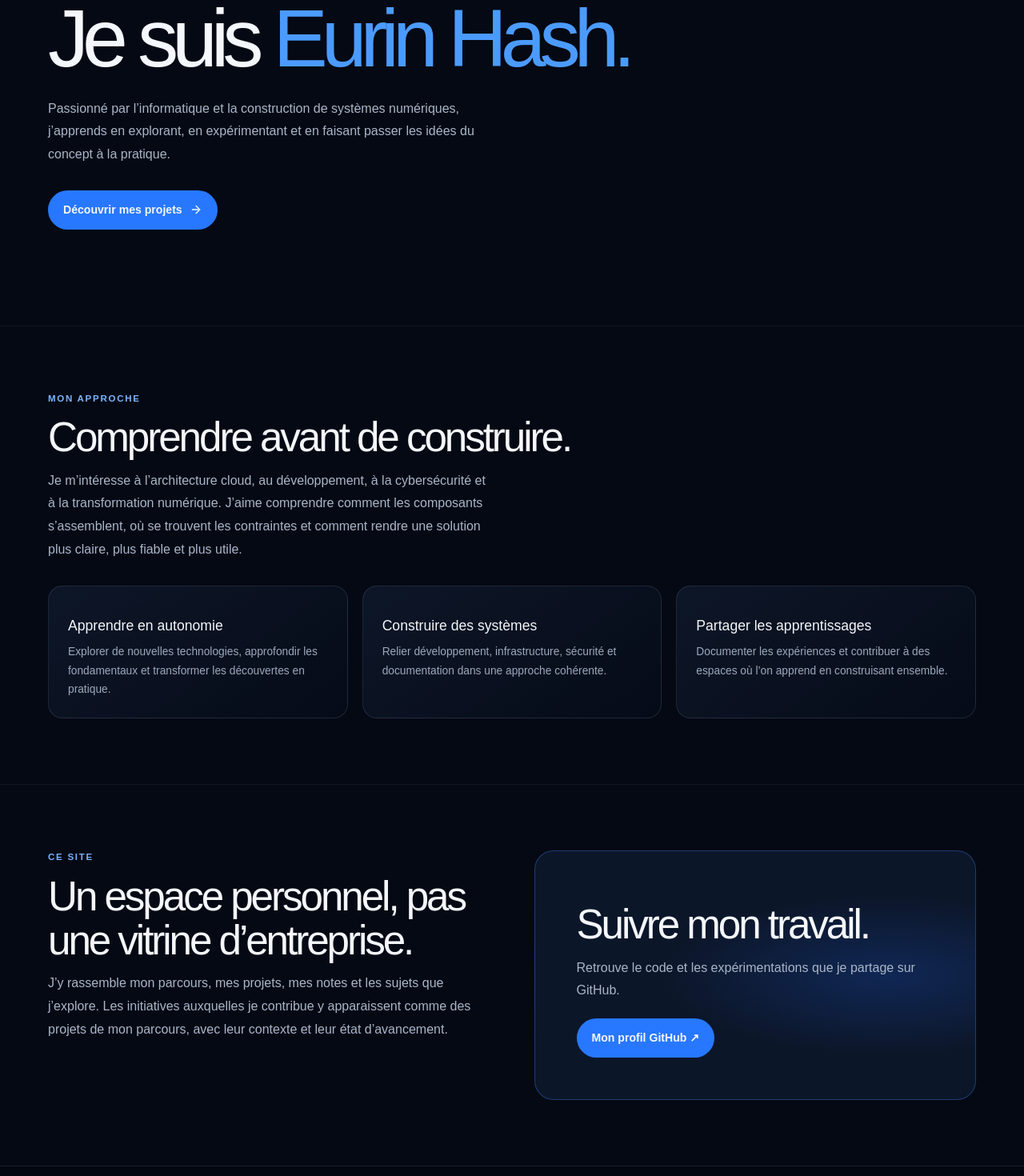
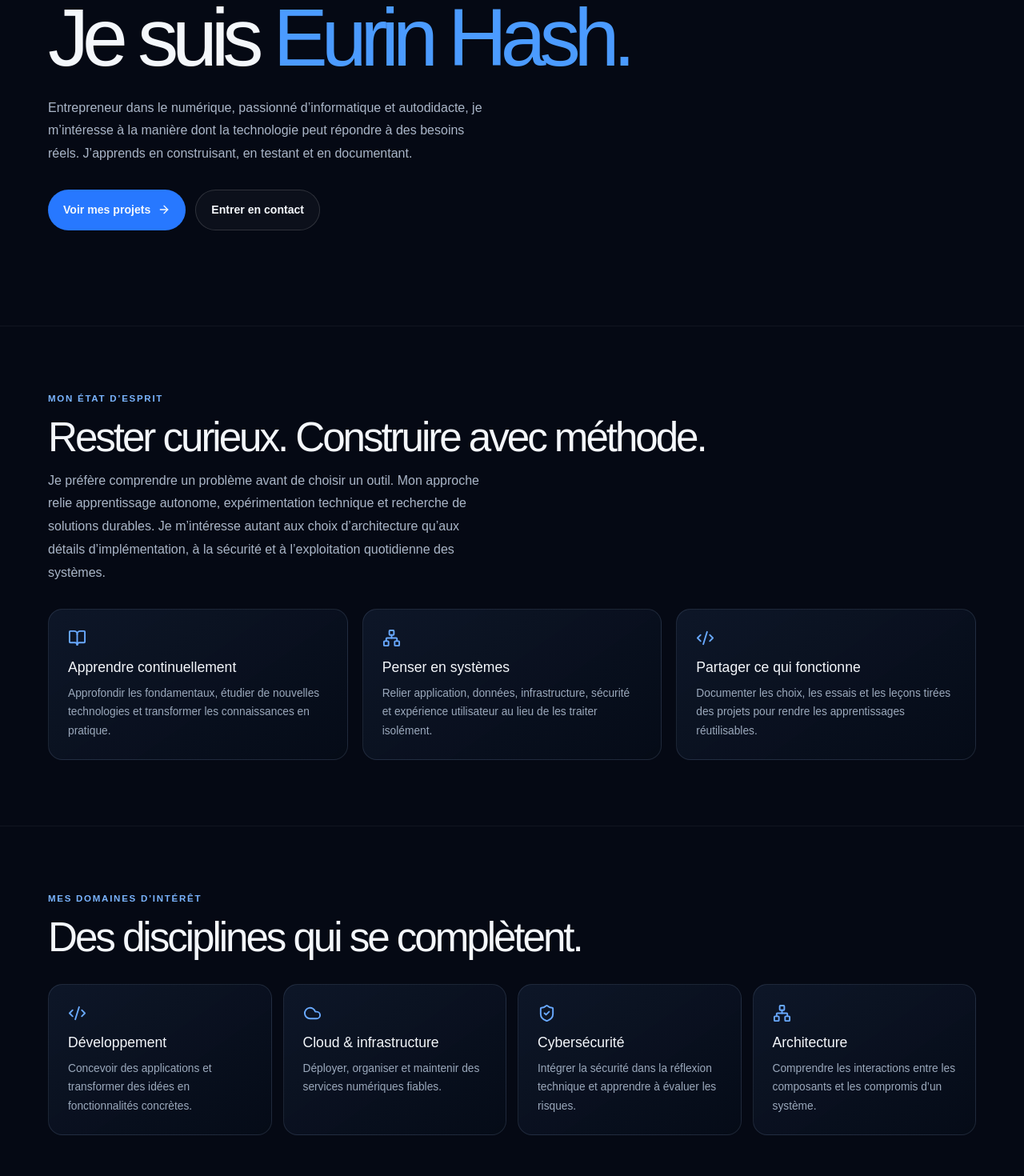
Before and after one commit to digitaleflex/eurinhash, a Next.js app: page /a-propos in a window 1280 px wide. Shown: the part 240-1710 px from the top of the page at 80% size. Built offline with nearby package versions, Linux system fonts and the light colour scheme.

Commit message:
content: make personal profile more specific

```diff
--- a/src/app/a-propos/page.tsx
+++ b/src/app/a-propos/page.tsx
@@ -1,30 +1,52 @@
 import Link from "next/link";
-import { ArrowRight } from "lucide-react";
+import { ArrowRight, BookOpen, Cloud, Code2, Network, ShieldCheck } from "lucide-react";
 import { SiteHeader } from "@/components/site-header";
 import { SiteFooter } from "@/components/site-footer";
+
+const focusAreas = [
+  { icon: Code2, title: "Développement", description: "Concevoir des applications et transformer des idées en fonctionnalités concrètes." },
+  { icon: Cloud, title: "Cloud & infrastructure", description: "Déployer, organiser et maintenir des services numériques fiables." },
+  { icon: ShieldCheck, title: "Cybersécurité", description: "Intégrer la sécurité dans la réflexion technique et apprendre à évaluer les risques." },
+  { icon: Network, title: "Architecture", description: "Comprendre les interactions entre les composants et les compromis d’un système." }
+];
 
 export default function AboutPage() {
   return <>
     <SiteHeader current="/a-propos" />
     <main>
       <section className="hero"><div className="container-shell hero-content">
-        <div className="eyebrow">À propos</div>
+        <div className="eyebrow">Profil personnel</div>
         <h1>Je suis <span className="accent">Eurin Hash.</span></h1>
-        <p>Passionné par l’informatique et la construction de systèmes numériques, j’apprends en explorant, en expérimentant et en faisant passer les idées du concept à la pratique.</p>
-        <div className="actions"><Link className="button" href="/projets">Découvrir mes projets <ArrowRight size={16} /></Link></div>
+        <p>Entrepreneur dans le numérique, passionné d’informatique et autodidacte, je m’intéresse à la manière dont la technologie peut répondre à des besoins réels. J’apprends en construisant, en testant et en documentant.</p>
+        <div className="actions">
+          <Link className="button" href="/projets">Voir mes projets <ArrowRight size={16} /></Link>
+          <Link className="button secondary" href="/contact">Entrer en contact</Link>
+        </div>
       </div></section>
       <section className="section"><div className="container-shell">
-        <div className="kicker">Mon approche</div><h2>Comprendre avant de construire.</h2>
-        <p className="intro">Je m’intéresse à l’architecture cloud, au développement, à la cybersécurité et à la transformation numérique. J’aime comprendre comment les composants s’assemblent, où se trouvent les contraintes et comment rendre une solution plus claire, plus fiable et plus utile.</p>
+        <div className="kicker">Mon état d’esprit</div><h2>Rester curieux. Construire avec méthode.</h2>
+        <p className="intro">Je préfère comprendre un problème avant de choisir un outil. Mon approche relie apprentissage autonome, expérimentation technique et recherche de solutions durables. Je m’intéresse autant aux choix d’architecture qu’aux détails d’implémentation, à la sécurité et à l’exploitation quotidienne des systèmes.</p>
         <div className="cards">
-          <article className="card"><h3>Apprendre en autonomie</h3><p>Explorer de nouvelles technologies, approfondir les fondamentaux et transformer les découvertes en pratique.</p></article>
-          <article className="card"><h3>Construire des systèmes</h3><p>Relier développement, infrastructure, sécurité et documentation dans une approche cohérente.</p></article>
-          <article className="card"><h3>Partager les apprentissages</h3><p>Documenter les expériences et contribuer à des espaces où l’on apprend en construisant ensemble.</p></article>
+          <article className="card"><BookOpen size={23} color="#69a9ff" /><h3>Apprendre continuellement</h3><p>Approfondir les fondamentaux, étudier de nouvelles technologies et transformer les connaissances en pratique.</p></article>
+          <article className="card"><Network size={23} color="#69a9ff" /><h3>Penser en systèmes</h3><p>Relier application, données, infrastructure, sécurité et expérience utilisateur au lieu de les traiter isolément.</p></article>
+          <article className="card"><Code2 size={23} color="#69a9ff" /><h3>Partager ce qui fonctionne</h3><p>Documenter les choix, les essais et les leçons tirées des projets pour rendre les apprentissages réutilisables.</p></article>
         </div>
       </div></section>
+      <section className="section"><div className="container-shell">
+        <div className="kicker">Mes domaines d’intérêt</div><h2>Des disciplines qui se complètent.</h2>
+        <div className="service-grid">{focusAreas.map(({icon: Icon, title, description}) => <article className="card" key={title}>
+          <Icon size={23} color="#69a9ff" /><h3>{title}</h3><p>{description}</p>
+        </article>)}</div>
+      </div></section>
       <section className="section"><div className="container-shell split">
-        <div><div className="kicker">Ce site</div><h2>Un espace personnel, pas une vitrine d’entreprise.</h2><p className="intro">J’y rassemble mon parcours, mes projets, mes notes et les sujets que j’explore. Les initiatives auxquelles je contribue y apparaissent comme des projets de mon parcours, avec leur contexte et leur état d’avancement.</p></div>
-        <div className="cta"><h2>Suivre mon travail.</h2><p className="intro">Retrouve le code et les expérimentations que je partage sur GitHub.</p><a className="button mt-5" href="https://github.com/digitaleflex" target="_blank" rel="noreferrer">Mon profil GitHub ↗</a></div>
+        <div><div className="kicker">Ce que tu trouveras ici</div><h2>Un espace qui suit mon parcours.</h2>
+          <p className="intro">Ce site rassemble mes projets, mes compétences en développement, mes notes et les sujets que j’explore. Les projets présentés sont à différents stades : certains sont en développement, d’autres sont des expérimentations ou des initiatives plus larges.</p>
+          <Link className="button secondary mt-5" href="/notes">Lire mes notes <ArrowRight size={15} /></Link>
+        </div>
+        <div className="cta"><div className="kicker">Mon code & mes expériences</div><h2>La pratique est au centre.</h2>
+          <p className="intro">Retrouve mes dépôts et les projets que je partage sur GitHub.</p>
+          <a className="button mt-5" href="https://github.com/digitaleflex" target="_blank" rel="noreferrer">Mon profil GitHub ↗</a>
+        </div>
       </div></section>
     </main>
     <SiteFooter />
```
